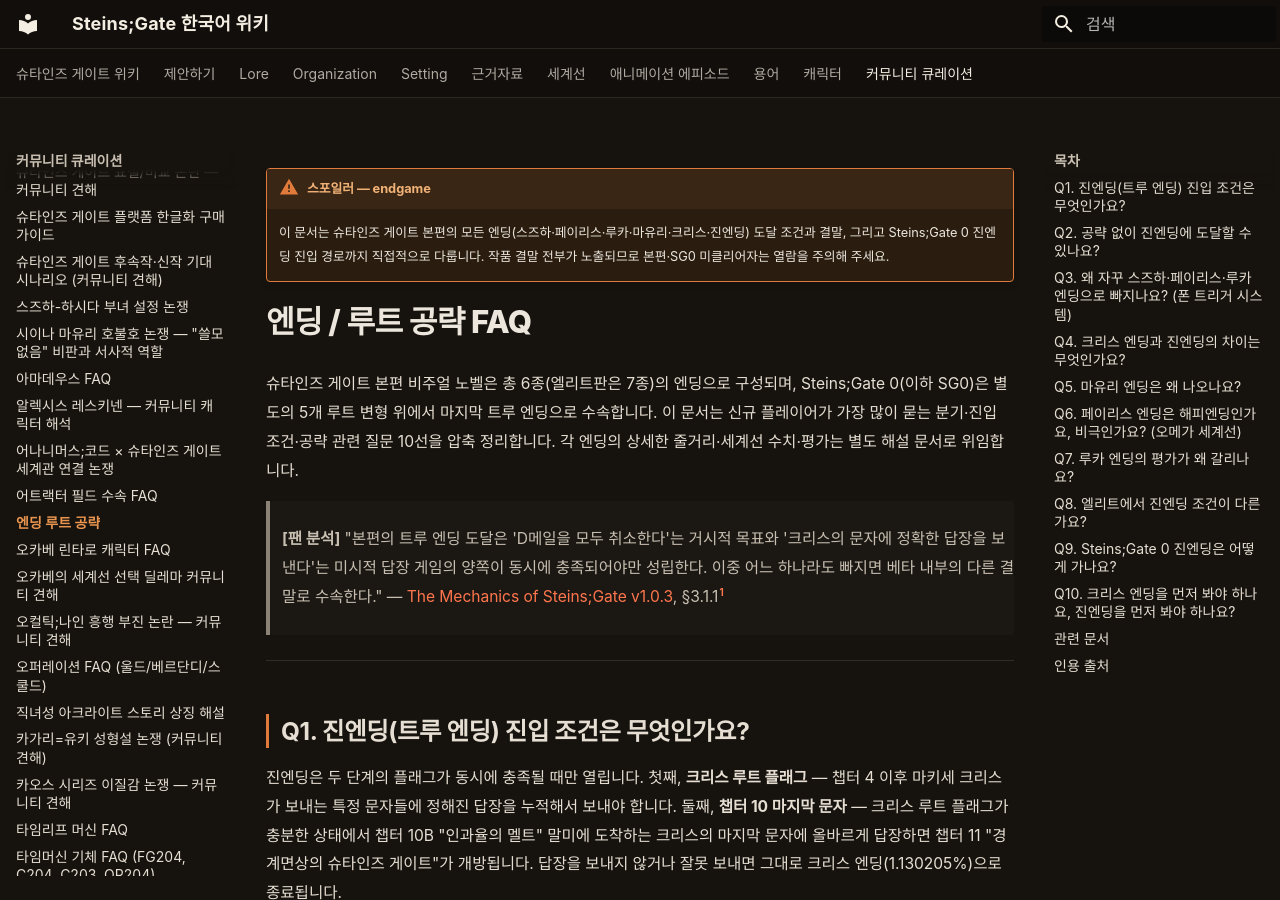
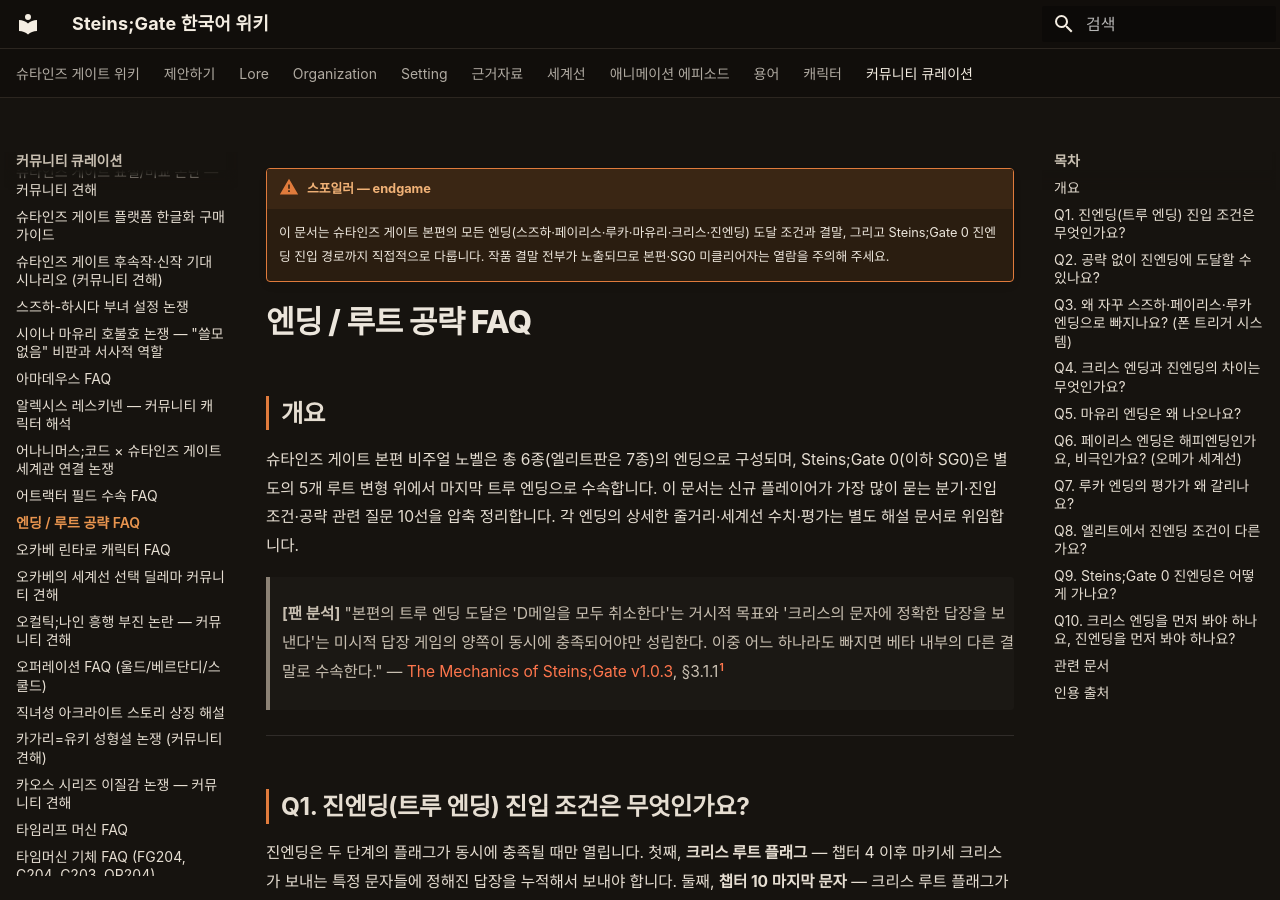
Before and after one commit to sgwiki/sgwiki.github.io, an MkDocs documentation site: the page built from wiki/커뮤니티-큐레이션/엔딩-루트-공략.md, in a window 1280 px wide and 900 px high. Built offline with MkDocs 1.6.1 and Material for MkDocs 9.7.7, drawn with Linux system fonts in a browser that asks for light colours; some web fonts are replaced.

Commit message:
chore(wiki): 엔딩-루트-공략 정비 — frontmatter spoiler 필드명 교정·title 추가·개요 섹션 추가
Co-Authored-By: Claude Opus 4.6 <noreply@anthropic.com>

```diff
--- a/wiki/커뮤니티-큐레이션/엔딩-루트-공략.md
+++ b/wiki/커뮤니티-큐레이션/엔딩-루트-공략.md
@@ -1,8 +1,9 @@
 ---
 category: 커뮤니티-큐레이션
+title: "엔딩 / 루트 공략 FAQ"
 type: faq
 genre: faq
-spoiler_level: endgame
+spoiler: endgame
 series: ["Steins;Gate", "Steins;Gate 0"]
 last_verified: 2026-06-30
 evidence_grade: corroborated
@@ -13,6 +14,8 @@ description: "슈타인즈 게이트 본편 6종 엔딩과 Steins;Gate 0 진엔
     이 문서는 슈타인즈 게이트 본편의 모든 엔딩(스즈하·페이리스·루카·마유리·크리스·진엔딩) 도달 조건과 결말, 그리고 Steins;Gate 0 진엔딩 진입 경로까지 직접적으로 다룹니다. 작품 결말 전부가 노출되므로 본편·SG0 미클리어자는 열람을 주의해 주세요.
 
 # 엔딩 / 루트 공략 FAQ
+
+## 개요
 
 슈타인즈 게이트 본편 비주얼 노벨은 총 6종(엘리트판은 7종)의 엔딩으로 구성되며, Steins;Gate 0(이하 SG0)은 별도의 5개 루트 변형 위에서 마지막 트루 엔딩으로 수속합니다. 이 문서는 신규 플레이어가 가장 많이 묻는 분기·진입 조건·공략 관련 질문 10선을 압축 정리합니다. 각 엔딩의 상세한 줄거리·세계선 수치·평가는 별도 해설 문서로 위임합니다.
 
```
